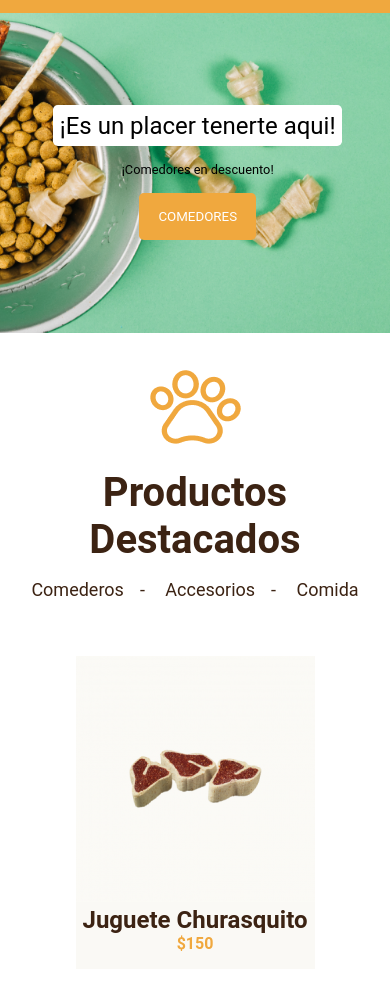
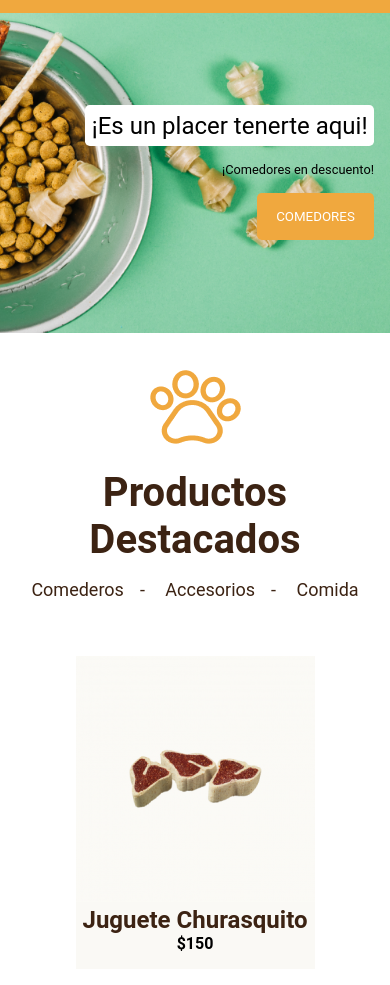
Before and after one commit to MiguelVasquezAl/Petshop.io, a plain HTML site: page index.html in a window 390 px wide. Shown: the part 105-1090 px from the top of the page. Drawn offline with Linux system fonts and the light colour scheme.

Commit message:
commit main1 - responsive

```diff
--- a/style/style.css
+++ b/style/style.css
@@ -259,8 +259,22 @@ main {
 }
 
 /* media querys */
-@media (min-width: 10px) and (max-width: 408px) {
-  .search {
-    padding-right: 0.1rem;
+@media (max-width: 500px) {
+  .precio {
+    color: #000000;
+    font-weight: bold;
+  }
+  main {
+    background-image: url(../img/Hero.png);
+    background-size: cover;
+    background-position: center;
+    width: 100%;
+    height: 20rem;
+    display: flex;
+    flex-direction: column;
+    justify-content: center;
+    align-items: end;
+    text-align: end;
+    padding-right: 01rem;
   }
 }
```
